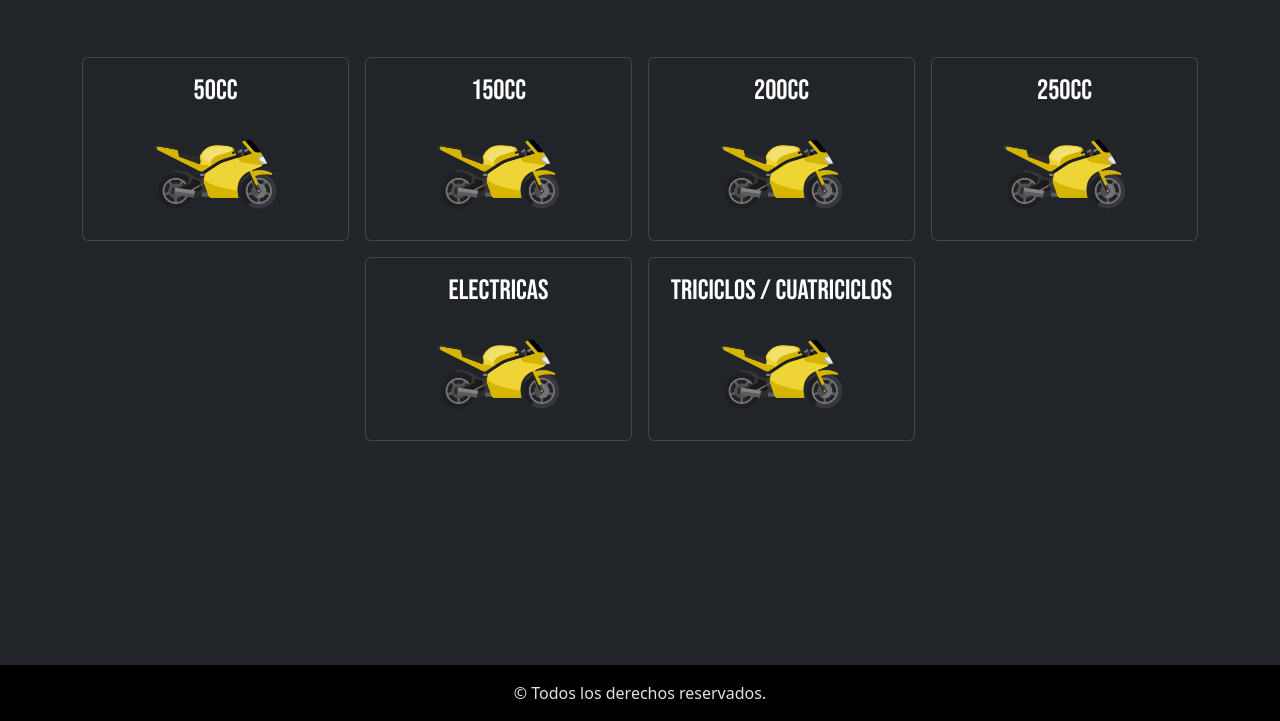
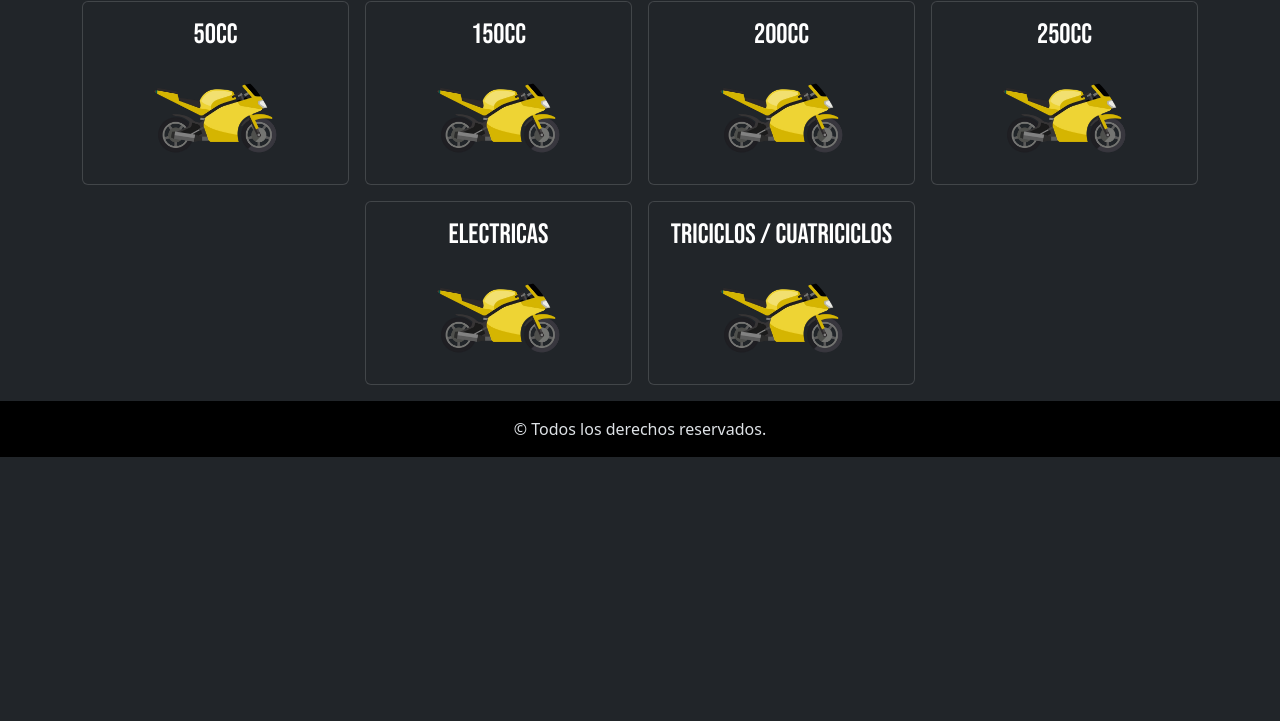
Before and after one commit to javicasstillo/catalogo, a plain HTML site: page index.html in a window 1280 px wide. Shown: the part 203-924 px from the top of the page. After the commit the page ends 800 px from the top, so only its background shows below. Drawn offline with nearby package versions, Linux system fonts and the light colour scheme.

Commit message:
Listo para franco

```diff
--- a/css/style.css
+++ b/css/style.css
@@ -12,9 +12,6 @@
     height: 100px;
 }
 
-.catalogo{
-    min-height: 90vh;
-}
 
 .card:hover{
     background-color: black;
--- a/index.html
+++ b/index.html
@@ -22,10 +22,10 @@
 <main>
 
     <section data-aos="fade-up" id="catalogo" class="catalogo">
-        <div class="container">
-            <h2 class="text-center marca mt-5 fs-1">Elegí tu modelo</h2>
+        <div class="container py-3">
+            <h2 class="text-center marca mt-3 mb-4 fs-1">Elegí tu modelo</h2>
 
-            <div class="row mt-5 mb-5 g-3 justify-content-center">
+            <div class="row  g-3 justify-content-center">
 
                 <div class="col-6 col-md-4 col-lg-3">
                     <div class="card align-items-center h-100">
```
